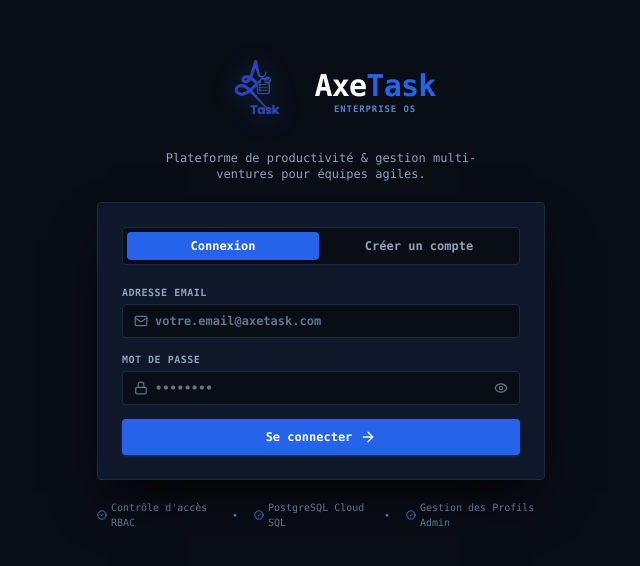
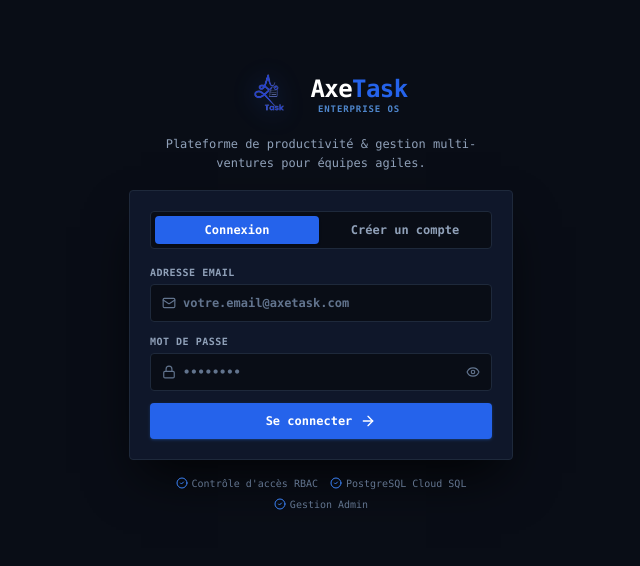
Before and after one commit to axeholding26-creator/AXETASKS, a React (Vite) app: page / in a window 1280 px wide. Shown: the part 112-678 px from the top of the page, without its empty margins (319-959 px from the left). Built offline with nearby package versions, Linux system fonts and the light colour scheme.

Commit message:
mise à jour complete

```diff
--- a/package.json
+++ b/package.json
@@ -15,9 +15,11 @@
     "@google/genai": "^2.4.0",
     "@tailwindcss/vite": "^4.1.14",
     "@types/canvas-confetti": "^1.9.0",
+    "@types/cors": "^2.8.19",
     "@vitejs/plugin-react": "^5.0.4",
     "canvas-confetti": "^1.9.4",
     "clsx": "^2.1.1",
+    "cors": "^2.8.6",
     "dotenv": "^17.2.3",
     "drizzle-kit": "^0.31.10",
     "drizzle-orm": "^0.45.2",
--- a/server.ts
+++ b/server.ts
@@ -2,6 +2,7 @@ import 'dotenv/config';
 import express, { Request, Response, NextFunction } from 'express';
 import path from 'path';
 import crypto from 'crypto';
+import cors from 'cors';
 import { createServer as createViteServer } from 'vite';
 import * as db from './src/db/queries.ts';
 import { db as localDb } from './server/db.ts';
@@ -80,6 +81,24 @@ async function startServer() {
   const PORT = 3000;
 
   app.use(express.json({ limit: '15mb' }));
+
+  // --- CORS ---
+  const allowedOrigins = [
+    'http://localhost:3000',
+    'http://localhost:5173',
+    'https://unanimatedly-canorous-arya.ngrok-free.dev',
+    process.env.APP_URL,
+  ].filter(Boolean);
+
+  app.use(cors({
+    origin: (origin, callback) => {
+      // Allow requests with no origin (mobile apps, curl, etc.)
+      if (!origin) return callback(null, true);
+      if (allowedOrigins.includes(origin)) return callback(null, true);
+      callback(new Error(`CORS policy: origin '${origin}' not allowed.`));
+    },
+    credentials: true,
+  }));
 
   // --- API Routes ---
 
@@ -806,7 +825,7 @@ async function startServer() {
   }
 
   app.listen(PORT, '0.0.0.0', () => {
-    console.log(`Axe Task Server running at http://0.0.0.0:${PORT}`);
+    console.log(`Axe Task Server running at http://127.0.0.1:${PORT}`);
   });
 }
 
--- a/src/App.tsx
+++ b/src/App.tsx
@@ -28,6 +28,7 @@ function MainAppLayout() {
   const { user, loading } = useAuth();
   const { currentWorkspace, currentProject, setCurrentProjectId } = useWorkspace();
   const [currentView, setCurrentView] = useState<NavigationTab>('dashboard');
+  const [isMobileMenuOpen, setIsMobileMenuOpen] = useState(false);
 
   // Auto route if project is selected
   useEffect(() => {
@@ -57,6 +58,7 @@ function MainAppLayout() {
         onOpenTimeTracking={() => setCurrentView('time_tracking')}
         onOpenDashboard={() => setCurrentView('dashboard')}
         onOpenWorkspaces={() => setCurrentView('workspaces')}
+        onMenuToggle={() => setIsMobileMenuOpen(!isMobileMenuOpen)}
       />
 
       {/* Main Workspace Layout */}
@@ -64,7 +66,12 @@ function MainAppLayout() {
         {/* Left Sidebar */}
         <Sidebar
           currentView={currentView}
-          onNavigate={(view) => setCurrentView(view)}
+          onNavigate={(view) => {
+            setCurrentView(view);
+            setIsMobileMenuOpen(false); // Close menu on navigate on mobile
+          }}
+          isOpen={isMobileMenuOpen}
+          onClose={() => setIsMobileMenuOpen(false)}
         />
 
         {/* Content Area */}
--- a/src/components/auth/AuthView.tsx
+++ b/src/components/auth/AuthView.tsx
@@ -42,17 +42,17 @@ export const AuthView: React.FC = () => {
 
   return (
     <div className="min-h-screen bg-[#090D16] flex items-center justify-center p-4 relative overflow-hidden font-mono selection:bg-[#2563EB]/30 selection:text-[#93C5FD]">
-      <div className="w-full max-w-md relative z-10 space-y-5">
+      <div className="w-full max-w-sm relative z-10 space-y-4">
         {/* Brand Logo & Presentation */}
-        <div className="text-center space-y-2 flex flex-col items-center">
-          <BrandLogo size="lg" withText={true} className="justify-center" />
-          <p className="text-xs text-slate-400 max-w-xs mx-auto">
-            Plateforme de productivité & gestion multi-ventures pour équipes agiles.
+        <div className="text-center space-y-1.5 flex flex-col items-center">
+          <BrandLogo size="md" withText={true} className="justify-center" />
+          <p className="text-xs text-slate-400 max-w-xs mx-auto leading-relaxed">
+            Plateforme de productivité &amp; gestion multi-ventures pour équipes agiles.
           </p>
         </div>
 
         {/* Auth Card */}
-        <div className="p-6 rounded bg-[#0F172A] border border-[#1E293B] shadow-2xl shadow-black/80 space-y-5">
+        <div className="p-5 rounded bg-[#0F172A] border border-[#1E293B] shadow-2xl shadow-black/80 space-y-4">
           {/* Mode Switcher */}
           <div className="grid grid-cols-2 gap-1 p-1 bg-[#090D16] rounded border border-[#1E293B]">
             <button
@@ -88,7 +88,7 @@ export const AuthView: React.FC = () => {
           )}
 
           {/* Form */}
-          <form onSubmit={handleSubmit} className="space-y-3.5">
+          <form onSubmit={handleSubmit} className="space-y-3">
             {!isLogin && (
               <div>
                 <label className="block text-[10px] font-bold text-slate-400 uppercase tracking-wider mb-1">
@@ -102,7 +102,7 @@ export const AuthView: React.FC = () => {
                     placeholder="Alexandre Martin"
                     value={name}
                     onChange={e => setName(e.target.value)}
-                    className="w-full pl-8 pr-3 py-2 rounded bg-[#090D16] border border-[#1E293B] text-xs font-semibold text-slate-200 placeholder-slate-500 focus:outline-none focus:border-[#2563EB]/60"
+                    className="w-full pl-8 pr-3 py-2.5 rounded bg-[#090D16] border border-[#1E293B] text-xs font-semibold text-slate-200 placeholder-slate-500 focus:outline-none focus:border-[#2563EB]/60"
                   />
                 </div>
               </div>
@@ -120,17 +120,15 @@ export const AuthView: React.FC = () => {
                   placeholder="votre.email@axetask.com"
                   value={email}
                   onChange={e => setEmail(e.target.value)}
-                  className="w-full pl-8 pr-3 py-2 rounded bg-[#090D16] border border-[#1E293B] text-xs font-semibold text-slate-200 placeholder-slate-500 focus:outline-none focus:border-[#2563EB]/60"
+                  className="w-full pl-8 pr-3 py-2.5 rounded bg-[#090D16] border border-[#1E293B] text-xs font-semibold text-slate-200 placeholder-slate-500 focus:outline-none focus:border-[#2563EB]/60"
                 />
               </div>
             </div>
 
             <div>
-              <div className="flex items-center justify-between mb-1">
-                <label className="block text-[10px] font-bold text-slate-400 uppercase tracking-wider">
-                  Mot de passe
-                </label>
-              </div>
+              <label className="block text-[10px] font-bold text-slate-400 uppercase tracking-wider mb-1">
+                Mot de passe
+              </label>
               <div className="relative">
                 <Lock className="w-3.5 h-3.5 text-slate-500 absolute left-3 top-1/2 -translate-y-1/2" />
                 <input
@@ -139,7 +137,7 @@ export const AuthView: React.FC = () => {
                   placeholder="••••••••"
                   value={password}
                   onChange={e => setPassword(e.target.value)}
-                  className="w-full pl-8 pr-9 py-2 rounded bg-[#090D16] border border-[#1E293B] text-xs font-semibold text-slate-200 placeholder-slate-500 focus:outline-none focus:border-[#2563EB]/60"
+                  className="w-full pl-8 pr-9 py-2.5 rounded bg-[#090D16] border border-[#1E293B] text-xs font-semibold text-slate-200 placeholder-slate-500 focus:outline-none focus:border-[#2563EB]/60"
                 />
                 <button
                   type="button"
@@ -154,7 +152,7 @@ export const AuthView: React.FC = () => {
             <button
               type="submit"
               disabled={loading}
-              className="w-full py-2.5 rounded bg-[#2563EB] hover:bg-[#1D4ED8] text-white font-bold text-xs shadow-sm shadow-blue-500/25 transition-all flex items-center justify-center gap-2"
+              className="w-full py-2.5 rounded bg-[#2563EB] hover:bg-[#1D4ED8] text-white font-bold text-xs shadow-sm shadow-blue-500/25 transition-all flex items-center justify-center gap-2 active:scale-95"
             >
               <span>{loading ? 'Connexion en cours...' : isLogin ? 'Se connecter' : 'Créer mon compte'}</span>
               <ArrowRight className="w-4 h-4" />
@@ -162,21 +160,19 @@ export const AuthView: React.FC = () => {
           </form>
         </div>
 
-        {/* Feature Highlights Pills */}
-        <div className="flex items-center justify-center gap-4 text-[10px] text-slate-500 font-medium">
+        {/* Feature Highlights Pills — stacked on mobile */}
+        <div className="flex flex-wrap items-center justify-center gap-x-3 gap-y-1.5 text-[10px] text-slate-500 font-medium px-2">
           <span className="flex items-center gap-1">
             <CheckCircle2 className="w-3 h-3 text-[#3B82F6]" />
             Contrôle d'accès RBAC
           </span>
-          <span>•</span>
           <span className="flex items-center gap-1">
             <CheckCircle2 className="w-3 h-3 text-[#3B82F6]" />
             PostgreSQL Cloud SQL
           </span>
-          <span>•</span>
           <span className="flex items-center gap-1">
             <CheckCircle2 className="w-3 h-3 text-[#3B82F6]" />
-            Gestion des Profils Admin
+            Gestion Admin
           </span>
         </div>
       </div>
--- a/src/components/common/BrandLogo.tsx
+++ b/src/components/common/BrandLogo.tsx
@@ -38,7 +38,7 @@ export const BrandLogo: React.FC<BrandLogoProps> = ({
       </div>
 
       {withText && (
-        <div className="flex flex-col justify-center">
+        <div className="hidden sm:flex flex-col justify-center">
           <div className={`font-mono font-black tracking-tight flex items-center leading-none ${text}`}>
             <span className="text-white">Axe</span>
             <span className="text-[#2563EB]">Task</span>
--- a/src/components/layout/Navbar.tsx
+++ b/src/components/layout/Navbar.tsx
@@ -21,7 +21,8 @@ import {
   Layers,
   Clock,
   FolderGit2,
-  X
+  X,
+  Menu
 } from 'lucide-react';
 
 interface NavbarProps {
@@ -29,6 +30,7 @@ interface NavbarProps {
   onOpenTimeTracking: () => void;
   onOpenDashboard: () => void;
   onOpenWorkspaces: () => void;
+  onMenuToggle?: () => void;
 }
 
 export const Navbar: React.FC<NavbarProps> = ({
@@ -36,6 +38,7 @@ export const Navbar: React.FC<NavbarProps> = ({
   onOpenTimeTracking,
   onOpenDashboard,
   onOpenWorkspaces,
+  onMenuToggle,
 }) => {
   const { user, logout } = useAuth();
   const {
@@ -144,9 +147,17 @@ export const Navbar: React.FC<NavbarProps> = ({
   }, [searchQuery]);
 
   return (
-    <header className="h-14 border-b border-[#1E293B] bg-[#0B1120]/95 backdrop-blur-md sticky top-0 z-30 px-4 lg:px-6 flex items-center justify-between gap-4">
+    <header className="h-14 border-b border-[#1E293B] bg-[#0B1120]/95 backdrop-blur-md sticky top-0 z-30 md:z-[60] px-4 lg:px-6 flex items-center justify-between gap-4">
       {/* Left: Brand + Workspace Switcher */}
       <div className="flex items-center gap-4 lg:gap-6">
+        {onMenuToggle && (
+          <button
+            onClick={onMenuToggle}
+            className="md:hidden p-1 -ml-1 text-slate-300 hover:text-white hover:bg-[#1E293B] rounded transition-colors"
+          >
+            <Menu className="w-5 h-5" />
+          </button>
+        )}
         <button
           onClick={onOpenDashboard}
           className="flex items-center gap-2.5 group text-left focus:outline-none hover:opacity-95 transition-opacity"
@@ -178,7 +189,7 @@ export const Navbar: React.FC<NavbarProps> = ({
           </button>
 
           {isWorkspaceDropdownOpen && (
-            <div className="absolute left-0 mt-1.5 w-72 rounded-lg bg-[#0F172A] border border-[#1E293B] shadow-2xl shadow-black/80 py-1.5 z-50 animate-in fade-in slide-in-from-top-1 duration-100 font-mono">
+            <div className="fixed left-4 right-4 top-16 sm:absolute sm:left-0 sm:right-auto sm:top-[calc(100%+0.375rem)] sm:mt-0 w-auto sm:w-72 rounded-lg bg-[#0F172A] border border-[#1E293B] shadow-2xl shadow-black/80 py-1.5 z-50 animate-in fade-in slide-in-from-top-1 duration-100 font-mono">
               <div className="px-3 py-1.5 text-[10px] font-bold text-slate-400 uppercase tracking-wider flex items-center justify-between border-b border-[#1E293B]">
                 <span>Espaces de travail ({workspaces.length})</span>
                 <button
@@ -233,7 +244,7 @@ export const Navbar: React.FC<NavbarProps> = ({
                   className="w-full flex items-center gap-1.5 px-2 py-1.5 rounded text-xs font-mono text-[#60A5FA] hover:bg-[#2563EB]/15 transition-colors"
                 >
                   <Plus className="w-3.5 h-3.5" />
-                  <span>+ Nouvel espace</span>
+                  <span>Nouvel espace</span>
                 </button>
               </div>
             </div>
@@ -332,7 +343,7 @@ export const Navbar: React.FC<NavbarProps> = ({
           </button>
 
           {isUserDropdownOpen && (
-            <div className="absolute right-0 mt-1.5 w-72 rounded-lg bg-[#0F172A] border border-[#1E293B] shadow-2xl shadow-black/80 py-2 z-50 animate-in fade-in slide-in-from-top-1 duration-100 font-mono">
+            <div className="fixed left-4 right-4 top-16 sm:absolute sm:right-0 sm:left-auto sm:top-[calc(100%+0.375rem)] sm:mt-0 w-auto sm:w-72 rounded-lg bg-[#0F172A] border border-[#1E293B] shadow-2xl shadow-black/80 py-2 z-50 animate-in fade-in slide-in-from-top-1 duration-100 font-mono">
               {/* User Header */}
               <div className="px-4 py-2.5 border-b border-[#1E293B]">
                 <div className="flex items-center gap-3">
--- a/src/components/layout/Sidebar.tsx
+++ b/src/components/layout/Sidebar.tsx
@@ -20,9 +20,11 @@ import {
 interface SidebarProps {
   currentView: 'dashboard' | 'workspaces' | 'workspace_detail' | 'project_detail' | 'time_tracking' | 'settings';
   onNavigate: (view: 'dashboard' | 'workspaces' | 'workspace_detail' | 'project_detail' | 'time_tracking' | 'settings') => void;
+  isOpen: boolean;
+  onClose: () => void;
 }
 
-export const Sidebar: React.FC<SidebarProps> = ({ currentView, onNavigate }) => {
+export const Sidebar: React.FC<SidebarProps> = ({ currentView, onNavigate, isOpen, onClose }) => {
   const {
     workspaces,
     currentWorkspace,
@@ -51,7 +53,21 @@ export const Sidebar: React.FC<SidebarProps> = ({ currentView, onNavigate }) =>
   }, [currentWorkspace?.id]);
 
   return (
-    <aside className="w-60 border-r border-[#1E293B] bg-[#0B1120] flex flex-col shrink-0 h-[calc(100vh-3.5rem)] select-none font-mono">
+    <>
+      {/* Mobile Backdrop */}
+      {isOpen && (
+        <div
+          className="fixed inset-0 bg-black/50 backdrop-blur-sm z-40 md:hidden"
+          onClick={onClose}
+        />
+      )}
+
+      {/* Sidebar Content */}
+      <aside
+        className={`fixed inset-y-0 left-0 z-50 md:static md:translate-x-0 w-60 border-r border-[#1E293B] bg-[#0B1120] flex flex-col shrink-0 h-screen md:h-[calc(100vh-3.5rem)] top-0 md:top-auto select-none font-mono transition-transform duration-300 ease-in-out ${
+          isOpen ? 'translate-x-0' : '-translate-x-full'
+        }`}
+      >
       {/* Top Core Navigation Links */}
       <div className="p-2 space-y-0.5">
         <button
@@ -199,5 +215,6 @@ export const Sidebar: React.FC<SidebarProps> = ({ currentView, onNavigate }) =>
         </button>
       </div>
     </aside>
+    </>
   );
 };
--- a/src/components/projects/ProjectView.tsx
+++ b/src/components/projects/ProjectView.tsx
@@ -262,7 +262,7 @@ export const ProjectView: React.FC<ProjectViewProps> = ({ onBackToWorkspace }) =
             className="flex items-center gap-1.5 px-3 py-1.5 rounded bg-[#2563EB] hover:bg-[#1D4ED8] text-white font-bold text-xs shadow-sm shadow-blue-500/25 active:scale-95 transition-all"
           >
             <Plus className="w-3.5 h-3.5 stroke-[2.5]" />
-            <span>+ Tâche</span>
+            <span>Tâche</span>
           </button>
         </div>
       </div>
--- a/src/components/settings/SettingsView.tsx
+++ b/src/components/settings/SettingsView.tsx
@@ -437,7 +437,7 @@ export const SettingsView: React.FC = () => {
                     type="submit"
                     className="px-4 py-1.5 rounded bg-[#2563EB] hover:bg-[#1D4ED8] text-white font-bold text-xs shadow-sm shadow-blue-500/25 transition-all whitespace-nowrap"
                   >
-                    + Créer
+                    Créer
                   </button>
                 </div>
               </div>
@@ -583,7 +583,7 @@ export const SettingsView: React.FC = () => {
                   type="submit"
                   className="px-4 py-1.5 rounded bg-[#2563EB] hover:bg-[#1D4ED8] text-white font-bold text-xs shadow-sm shadow-blue-500/25 transition-all whitespace-nowrap"
                 >
-                  + Ajouter à l'espace
+                  Ajouter à l'espace
                 </button>
               </form>
 
@@ -699,7 +699,7 @@ export const SettingsView: React.FC = () => {
                 type="submit"
                 className="px-4 py-1.5 rounded bg-[#2563EB] hover:bg-[#1D4ED8] text-white font-bold text-xs shadow-sm shadow-blue-500/25 transition-colors whitespace-nowrap"
               >
-                + Créer le tag
+                Créer le tag
               </button>
             </form>
           </div>
--- a/src/components/tasks/TaskDetailDrawer.tsx
+++ b/src/components/tasks/TaskDetailDrawer.tsx
@@ -558,7 +558,7 @@ export const TaskDetailDrawer: React.FC = () => {
                         type="submit"
                         className="px-2.5 py-1 bg-[#1E293B] hover:bg-[#334155] text-[#60A5FA] border border-[#1E293B] font-bold text-xs rounded transition-colors"
                       >
-                        + Ajouter
+                        Ajouter
                       </button>
                     </form>
                   </div>
@@ -701,7 +701,7 @@ export const TaskDetailDrawer: React.FC = () => {
                         className="w-full py-1.5 border border-dashed border-[#1E293B] rounded text-xs font-semibold text-[#60A5FA] hover:bg-[#0F172A] transition-colors flex items-center justify-center gap-1.5"
                       >
                         <Plus className="w-3.5 h-3.5" />
-                        <span>+ Attacher un lien / fichier</span>
+                        <span>Attacher un lien / fichier</span>
                       </button>
                     )}
                   </div>
```
Also changed, not shown: vite.config.ts (+7 -1 lines), 1 other file (tests, documents, lock files or other folders).
